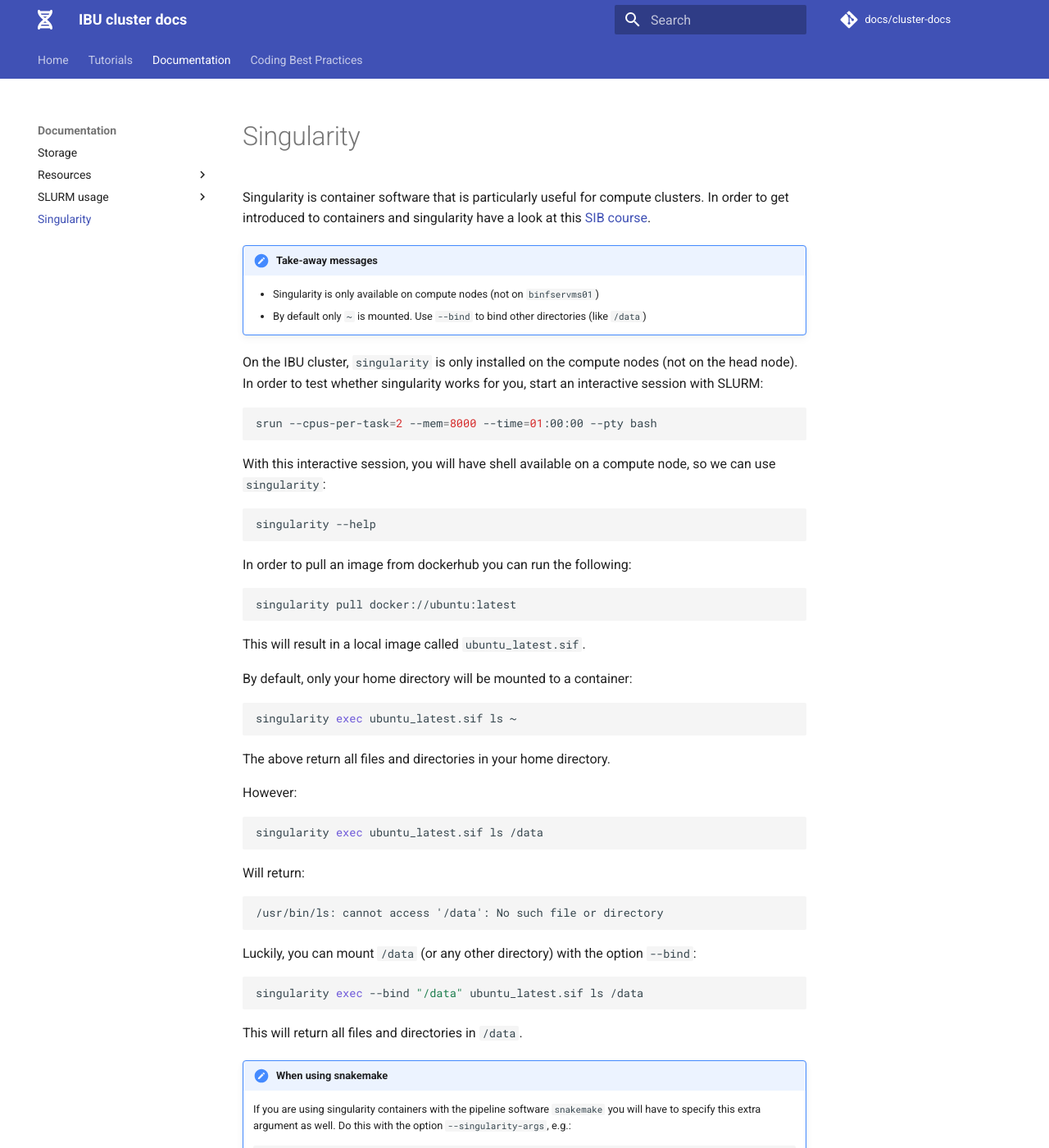
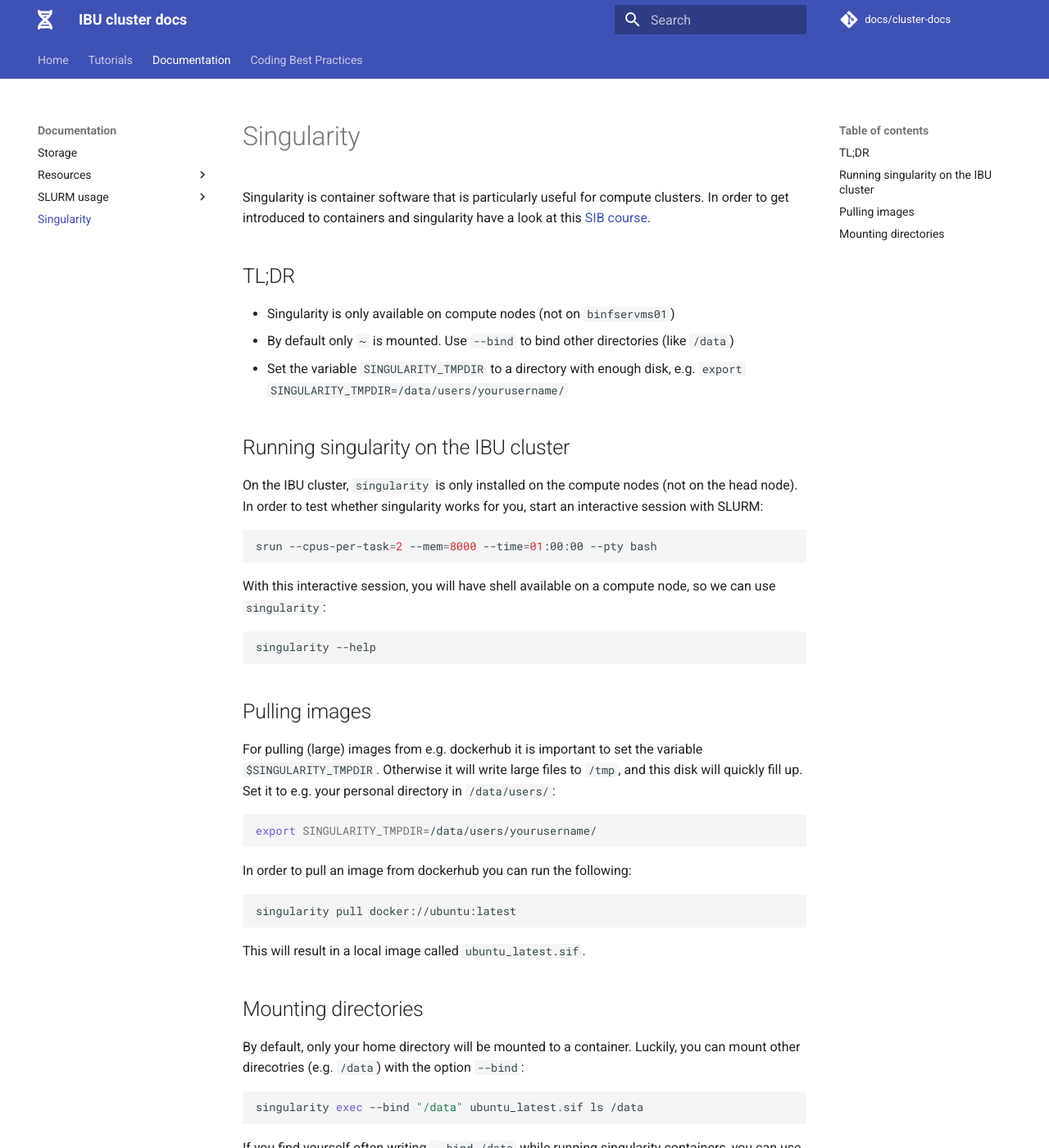
Before and after one commit to GeertvanGeest/cluster-docs, an MkDocs documentation site: the page built from docs/documentation/singularity.md, in a window 1280 px wide and 1400 px high. Shown: the whole window at 82% size. Built offline with MkDocs 1.6.1 and Material for MkDocs 9.7.7, drawn with Linux system fonts in a browser that asks for light colours; some of the changed text lies outside the part shown.

Commit message:
improves singularity docs

````diff
--- a/docs/documentation/singularity.md
+++ b/docs/documentation/singularity.md
@@ -1,8 +1,12 @@
 Singularity is container software that is particularly useful for compute clusters. In order to get introduced to containers and singularity have a look at this [SIB course](https://sib-swiss.github.io/containers-introduction-training/2022.4/).
 
-!!! note "Take-away messages"
-    - Singularity is only available on compute nodes (not on `binfservms01`)
-    - By default only `~` is mounted. Use `--bind` to bind other directories (like `/data`)
+## TL;DR
+
+- Singularity is only available on compute nodes (not on `binfservms01`)
+- By default only `~` is mounted. Use `--bind` to bind other directories (like `/data`)
+- Set the variable `SINGULARITY_TMPDIR` to a directory with enough disk, e.g. `export SINGULARITY_TMPDIR=/data/users/yourusername/`
+
+## Running singularity on the IBU cluster
 
 On the IBU cluster, `singularity` is only installed on the compute nodes (not on the head node). In order to test whether singularity works for you, start an interactive session with SLURM:
 
@@ -16,6 +20,14 @@ With this interactive session, you will have shell available on a compute node,
 singularity --help
 ```
 
+## Pulling images
+
+For pulling (large) images from e.g. dockerhub it is important to set the variable `$SINGULARITY_TMPDIR`. Otherwise it will write large files to `/tmp`, and this disk will quickly fill up. Set it to e.g. your personal directory in `/data/users/`:
+
+```sh
+export SINGULARITY_TMPDIR=/data/users/yourusername/
+```
+
 In order to pull an image from dockerhub you can run the following:
 
 ```sh
@@ -24,33 +36,28 @@ singularity pull docker://ubuntu:latest
 
 This will result in a local image called `ubuntu_latest.sif`.
 
-By default, only your home directory will be mounted to a container:
+## Mounting directories
 
-```sh
-singularity exec ubuntu_latest.sif ls ~
-```
-
-The above return all files and directories in your home directory.
-
-However:
-
-```sh
-singularity exec ubuntu_latest.sif ls /data
-```
-
-Will return:
-
-```
-/usr/bin/ls: cannot access '/data': No such file or directory
-```
-
-Luckily, you can mount `/data` (or any other directory) with the option `--bind`:
+By default, only your home directory will be mounted to a container. Luckily, you can mount other direcotries (e.g. `/data`) with the option `--bind`:
 
 ```sh
 singularity exec --bind "/data" ubuntu_latest.sif ls /data
 ```
 
-This will return all files and directories in `/data`.
+If you find yourself often writing `--bind /data` while running singularity containers, you can use the variable `SINGULARITY_BIND`:
+
+```
+export SINGULARITY_BIND=/data
+```
+
+!!! tip "Add the variables to your `.bashrc`"
+    For example:
+
+    ```sh title="~/.bashrc"
+    # singularity variables
+    export SINGULARITY_TMPDIR=/data/users/yourusername/
+    export SINGULARITY_BIND=/data
+    ```
 
 !!! note "When using snakemake"
     If you are using singularity containers with the pipeline software `snakemake` you will have to specify this extra argument as well. Do this with the option `--singularity-args`, e.g.:
````
